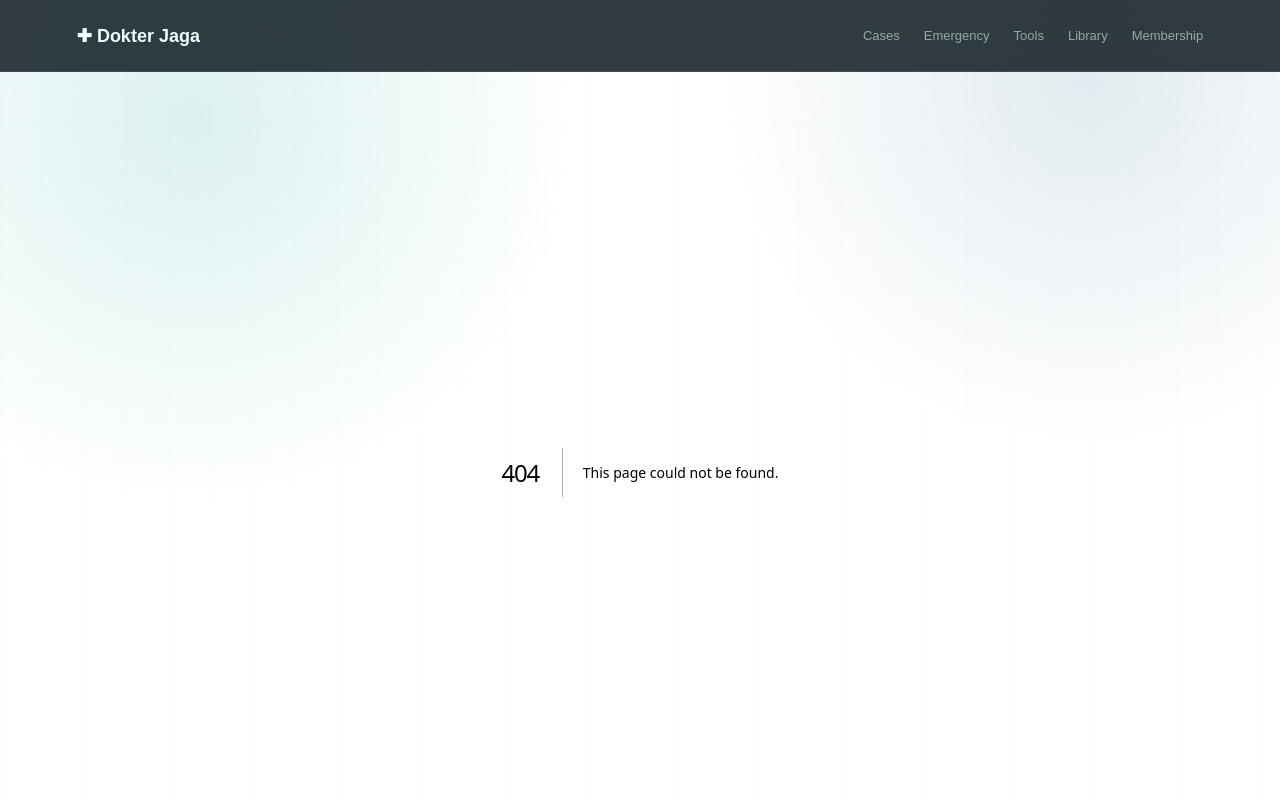
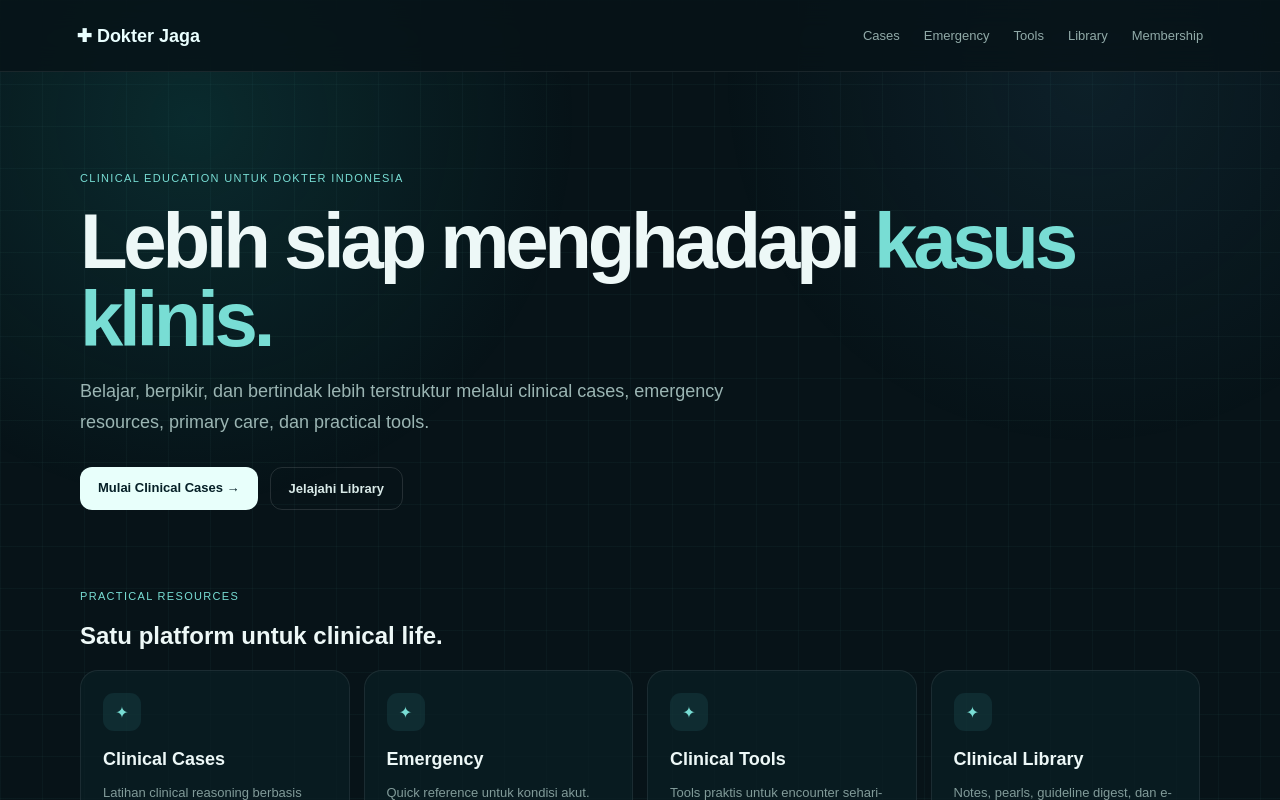
Before and after one commit to dwimakdasarimd-star/dokter-jaga-v1, a Next.js app: page / in a window 1280 px wide. Before the commit this address had no page. Shown: the top 800 px of the page. Built offline with nearby package versions, Linux system fonts and the light colour scheme.

Commit message:
fix: restore Next.js homepage

```diff
--- /dev/null
+++ b/app/page.tsx
@@ -0,0 +1,3 @@
+import Link from 'next/link';
+const cards=[['Clinical Cases','Latihan clinical reasoning berbasis kasus.','/cases'],['Emergency','Quick reference untuk kondisi akut.','/emergency'],['Clinical Tools','Tools praktis untuk encounter sehari-hari.','/tools'],['Clinical Library','Notes, pearls, guideline digest, dan e-book.','/library']];
+export default function Home(){return <div className="wrap"><section className="hero"><div className="eyebrow">Clinical education untuk dokter Indonesia</div><h1>Lebih siap menghadapi <span>kasus klinis.</span></h1><p>Belajar, berpikir, dan bertindak lebih terstruktur melalui clinical cases, emergency resources, primary care, dan practical tools.</p><div className="actions"><Link href="/cases" className="primary">Mulai Clinical Cases →</Link><Link href="/library" className="secondary">Jelajahi Library</Link></div></section><section><div className="kicker">PRACTICAL RESOURCES</div><h2>Satu platform untuk clinical life.</h2><div className="grid">{cards.map(([title,desc,href])=><Link className="card" href={href} key={title}><div className="icon">✦</div><h3>{title}</h3><p>{desc}</p><b>Explore →</b></Link>)}</div></section><section className="notice"><b>Medical education disclaimer</b><p>Konten ditujukan untuk edukasi dan tidak menggantikan clinical judgment, protokol lokal, atau referensi resmi terbaru.</p></section></div>}
```
